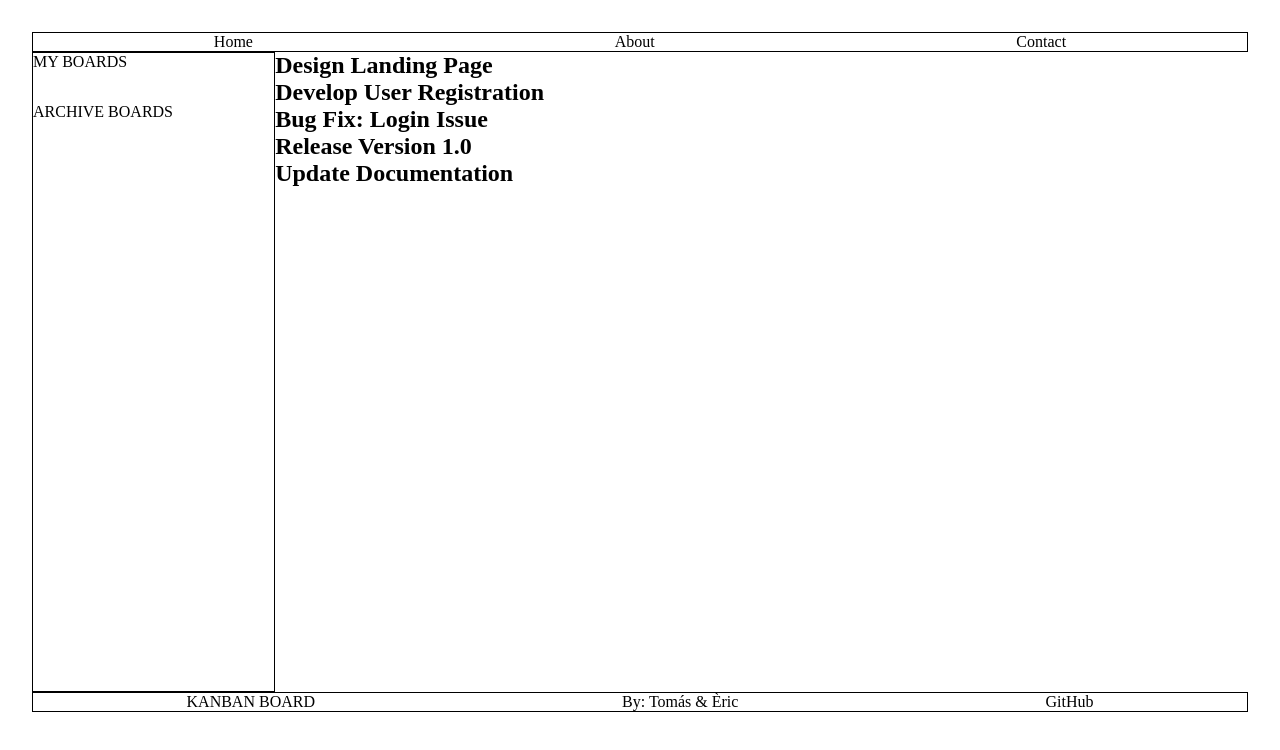
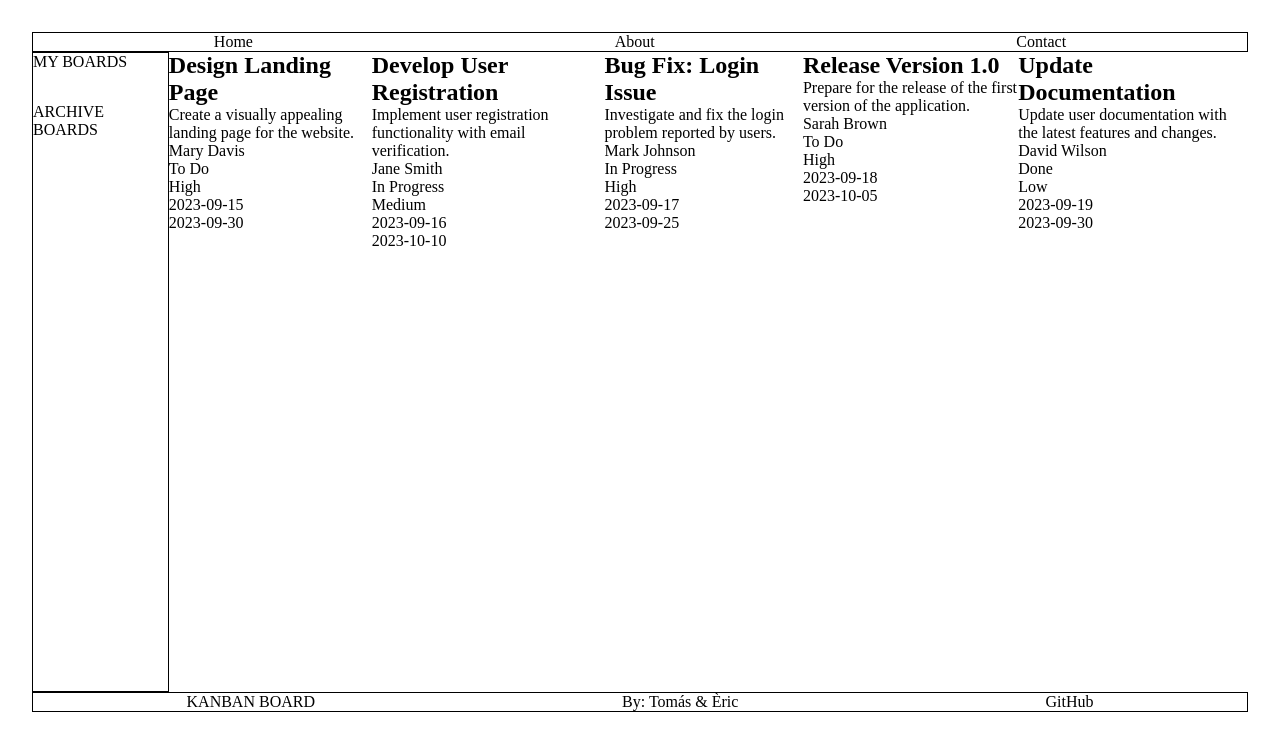
Before and after one commit to Violinistapirata/Kanban-Board, a React (Vite) app in the folder Kanban-Board/: page / in a window 1280 px wide. Shown: the top 750 px of the page. Built offline with nearby package versions, Linux system fonts and the light colour scheme.

Commit message:
Display json elements in CurrentBoard Component as a list.

```diff
--- a/Kanban-Board/src/App.jsx
+++ b/Kanban-Board/src/App.jsx
@@ -6,14 +6,14 @@ import CurrentBoard from "./components/CurrentBoard";
 import KanbanJson from './data/kanban.json'
 
 function App() {
-  const taskList = KanbanJson;
+
   return (
     <>
       <main>
         <NavBar />
         <div className="central-section">
           <SideBar />
-          <CurrentBoard taskList={taskList}/>
+          <CurrentBoard taskList={KanbanJson}/>
         </div>
         <Footer />
       </main>
--- a/Kanban-Board/src/components/CurrentBoard.jsx
+++ b/Kanban-Board/src/components/CurrentBoard.jsx
@@ -11,30 +11,25 @@ import './CurrentBoard.css';
 // import { useParams } from 'react-router-dom';
 
 
-function CurrentBoard(props) {
-    const taskList = props.taskList;
+function CurrentBoard({taskList}) {
+
     // const params = useParams();
-    console.log(taskList);
-
-
-    const itemsId = taskList.map((item) => {
-        const itemId = item.id
-        // console.log(item.id);
-        return itemId;
-    })
-    // console.log(itemsId);
-    console.log(itemsId);
-
-    // const taskList =
     return (
-        <>
-            <ul>{taskList.map((task) => (
-                <li key={task.id}>
-                    <h2>{task.title}</h2>
-                </li>
-                ))}
-            </ul>
-        </>
+            <>
+                {taskList.map((task) => (
+                    <ul key={task.id}>
+                        <li >
+                            <h2>{task.title}</h2>
+                        </li>
+                        <li>{task.description}</li>
+                        <li>{task.assignee}</li>
+                        <li>{task.status}</li>
+                        <li>{task.priority}</li>
+                        <li>{task.createdDate}</li>
+                        <li>{task.dueDate}</li>
+                    </ul>
+                    ))}
+            </>
     )
 };
 
```
